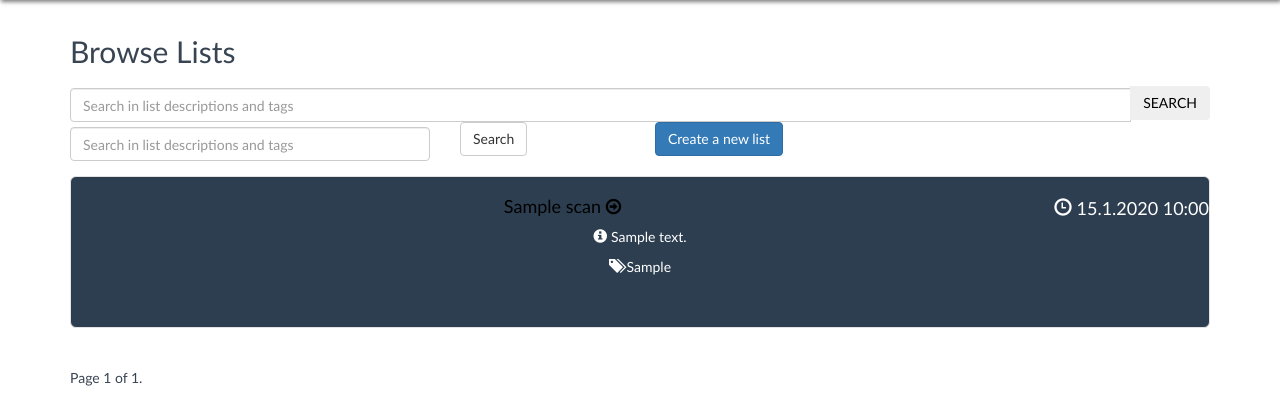
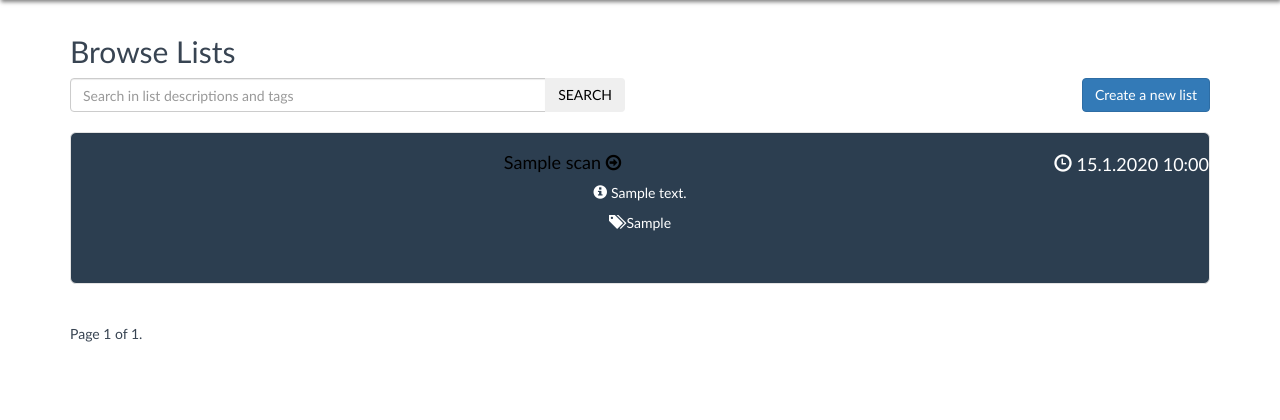
Before and after one commit to PrivacyScore/PrivacyScore, a Django app: template privacyscore/frontend/templates/frontend/browse.html in a window 1280 px wide. Shown: the part 70-490 px from the top of the page. Run offline with Django 3.2, Linux system fonts and the light colour scheme; the template is opened without the code that fills it: most values are stand-ins (such as "Sample title", 1, 10 or a date in 2020); some libraries are stand-ins or nearby versions; some web fonts are replaced.

Commit message:
forgot to commit browse :-/

```diff
--- a/privacyscore/frontend/templates/frontend/browse.html
+++ b/privacyscore/frontend/templates/frontend/browse.html
@@ -24,40 +24,25 @@
     <h2>{% trans 'Browse Lists' %}</h2>
 
 
+    <div class="row">
+        <div class="col-sm-6">
             <form method="get" action="{{ request.path }}">
-                    <div class="input-group scan-single">
-                        <input style="margin-top:5px;" type="text" id="search" name="search" class="form-control" placeholder="{% trans 'Search in list descriptions and tags' %}" {% if search %}value="{{ search }}"{% endif %} />
+                <div class="input-group">
+                    <input style="" type="text" id="search" name="search" class="form-control" placeholder="{% trans 'Search in list descriptions and tags' %}" {% if search %}value="{{ search }}"{% endif %} />
                     <span class="input-group-btn">
                         <button class="btn btn-secondary btn-scan" type="submit">{% trans 'Search' %}</button>
                     </span>
                 </div>
             </form>
+        </div>
 
-
-<div class="row">
-    <div class="col-sm-6">
-        <form method="get" action="{{ request.path }}" class="form">
-          <div class="form-group">
-              <div class="row">
-                <div class="col-md-8">
-                  <input style="margin-top:5px;" type="text" id="search" name="search" class="form-control" placeholder="{% trans 'Search in list descriptions and tags' %}" {% if search %}value="{{ search }}"{% endif %} />
-              </div>
-              <div class="col-md-4">
-                <button type="submit" class="btn btn-default" role="button">{% trans 'Search' %}</button>
-              </div>
-            </div>
-          </div>
-        </form>
-    </div>
-    <div class="col-sm-6 pull-right">
+        <div class="col-sm-2 col-sm-offset-4 pull-right text-right">
             <a class="btn btn-primary" href="{% url 'frontend:scan_list' %}">Create a new list</a>
         </div>
     </div>
 
 
-
-
-
+    <div class="spacer"></div>
 
     {% for scan_list in scan_lists %}
       <div class="well well-lg" style="display:block;list-style-type: none">
```
Lines whose indentation alone changed are shown as unchanged.
